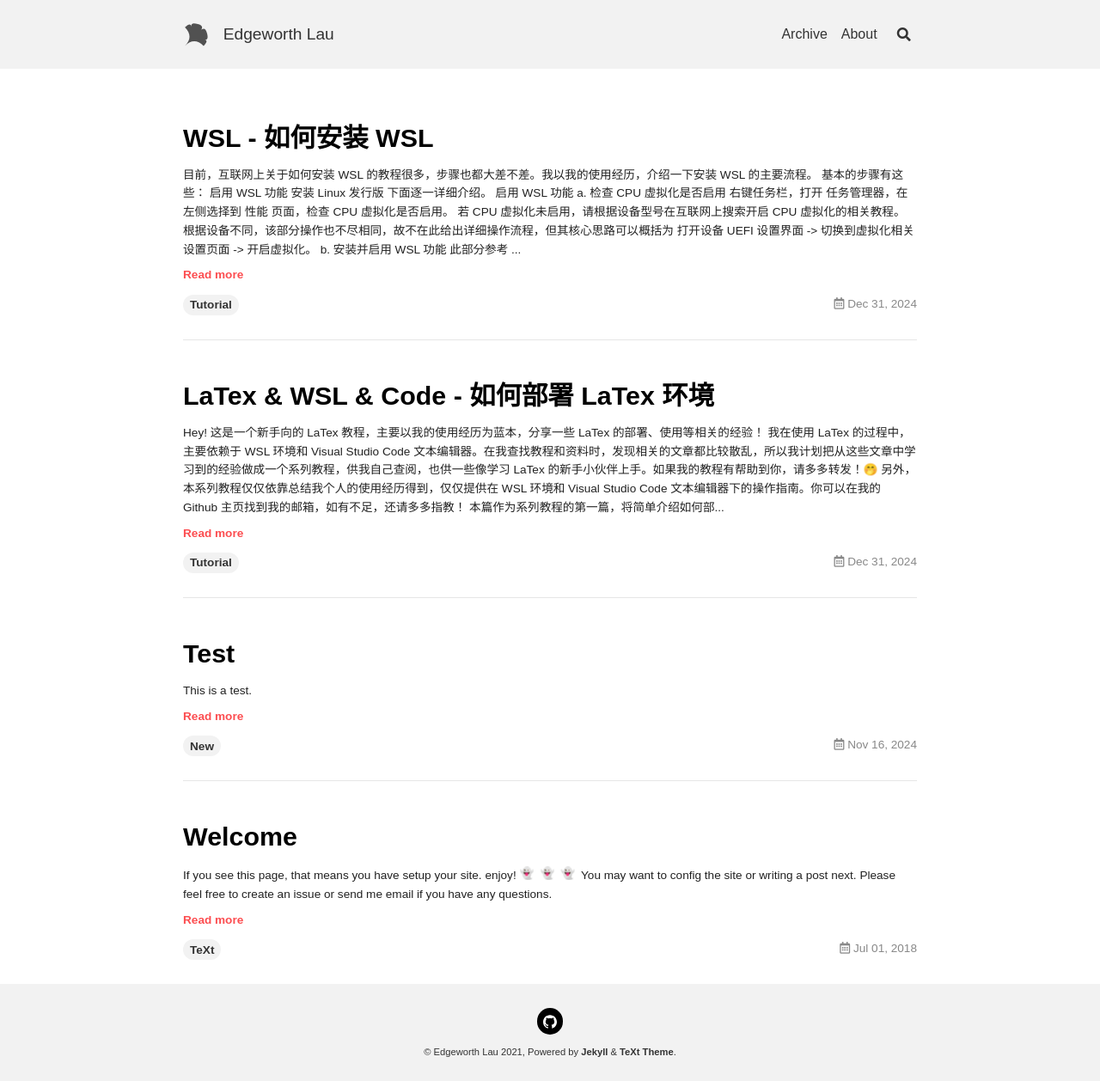
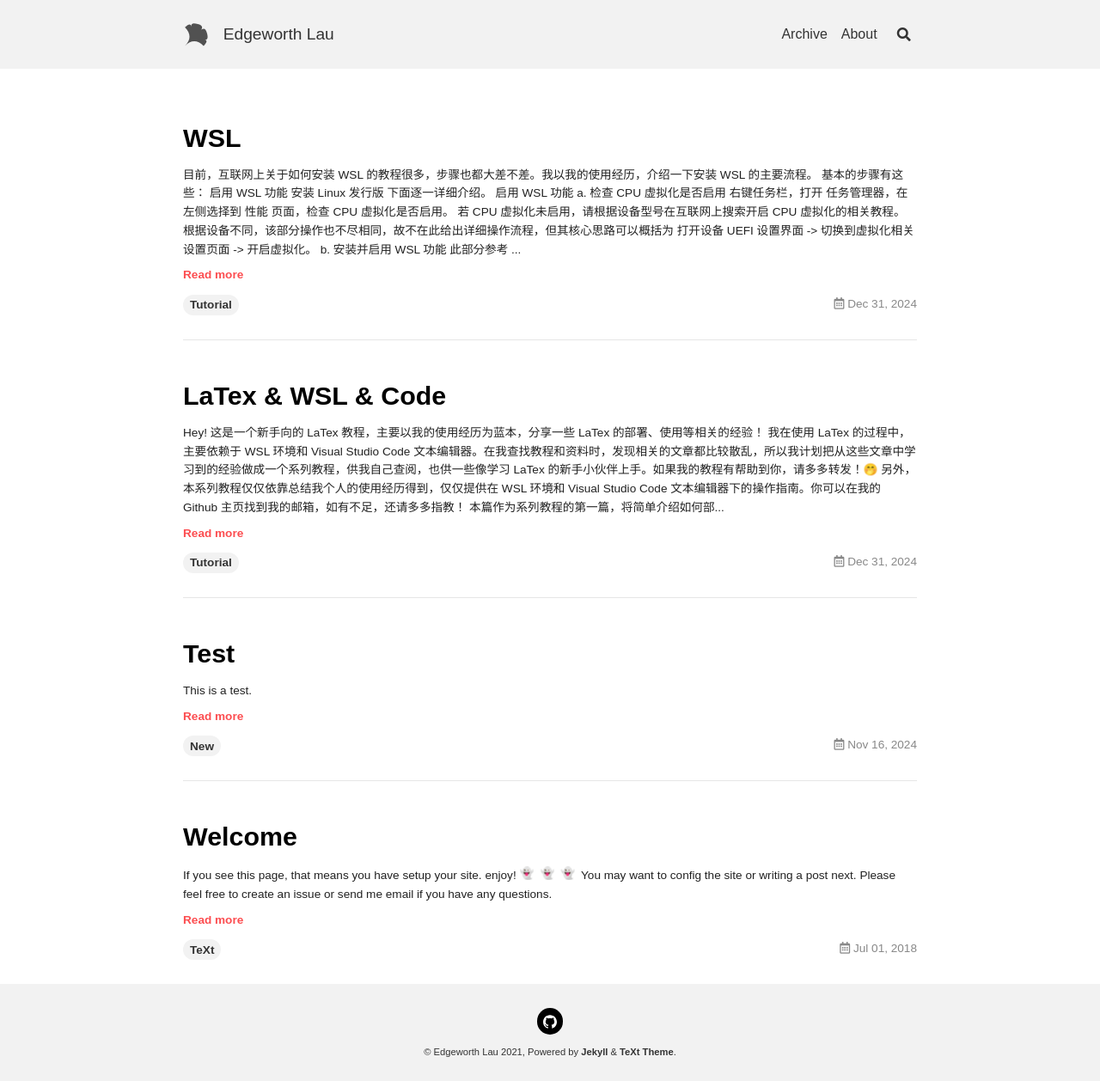
Before and after one commit to EdgeworthLau/EdgeworthLau.github.io, a Jekyll site: the page built from index.html, in a window 1280 px wide. Shown: the whole page at 86% size. Built offline with Jekyll 4.4.1, drawn with Linux system fonts in a browser that asks for light colours; nearby versions of some CDN libraries; emoji names are drawn with the system emoji font; some web fonts are replaced; the list of posts is cut into pages by our own code.

Commit message:
2024.12.08 更新

```diff
--- a/_posts/2024-12-31-LaTex-&-WSL.md
+++ b/_posts/2024-12-31-LaTex-&-WSL.md
@@ -1,7 +1,10 @@
 ---
-layout: article
-title: LaTex & WSL & Code - 如何部署 LaTex 环境
+title: LaTex & WSL & Code
 tags: Tutorial
+article_header:
+  type: cover
+  image:
+    src: https://img.picgo.net/2024/11/16/test95e1cad9f6dff295.jpg
 ---
 
 Hey! 这是一个新手向的 LaTex 教程，主要以我的使用经历为蓝本，分享一些 LaTex 的部署、使用等相关的经验！
--- a/_posts/2024-12-31-WSL.md
+++ b/_posts/2024-12-31-WSL.md
@@ -1,7 +1,10 @@
 ---
-layout: article
-title: WSL - 如何安装 WSL
+title: WSL
 tags: Tutorial
+article_header:
+  type: cover
+  image:
+    src: https://img.picgo.net/2024/11/16/test95e1cad9f6dff295.jpg
 ---
 
 
```
